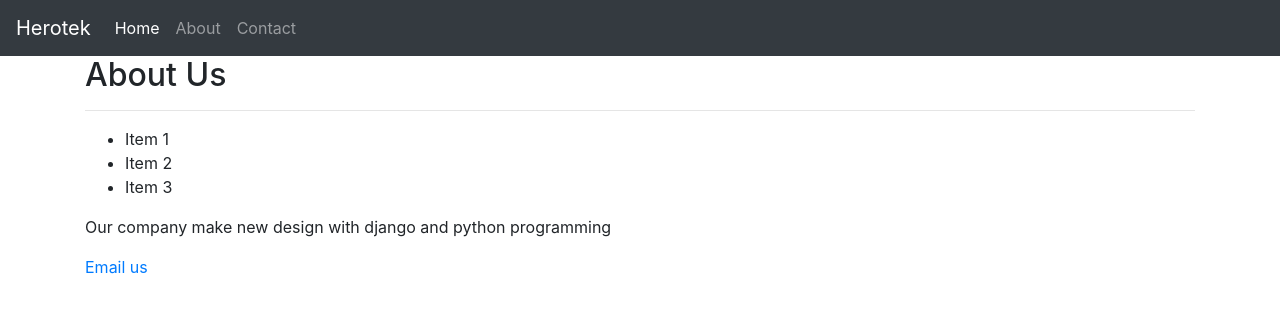
After one commit to nim4karimi/django-1-11, a Django app: page /about/ in a window 1280 px wide. The commit adds this page. Shown: the top 313 px of the page. Run offline with Django 3.2, Linux system fonts and the light colour scheme; some libraries are stand-ins or nearby versions.

Commit message:
navigation and bootstrap

```diff
--- a/djangoo/urls.py
+++ b/djangoo/urls.py
@@ -15,10 +15,10 @@ Including another URLconf
 """
 from django.conf.urls import url
 from django.contrib import admin
-from restaurants.views import home , home2 , home3
+from restaurants.views import home , contact , about , ContactView
 urlpatterns = [
     url(r'^admin/', admin.site.urls),
     url(r'^$', home),
-    url(r'^home2/$', home2),
-    url(r'^home3/$', home3),
+    url(r'^contact/$', ContactView.as_view()),
+    url(r'^about/$', about),
 ]
--- a/restaurants/views.py
+++ b/restaurants/views.py
@@ -1,7 +1,7 @@
 import random
 from django.http import HttpResponse
 from django.shortcuts import render
-
+from django.views import View
 
 # Create your views here.
 
@@ -17,10 +17,16 @@ def home(request):
     }
     return render(request,'home.html', context )
 
-def home2(request):
+def contact(request):
     context = {}
-    return render(request,'home2.html', context )
+    return render(request,'contact.html', context )
 
-def home3(request):
+def about(request):
     context = {}
-    return render(request,'home3.html', context )
+    return render(request,'about.html', context )
+
+
+class ContactView(View):
+    def get(self, request):
+        context = {}
+        return render(request, 'contact.html', context)
--- /dev/null
+++ b/templates/about.html
@@ -0,0 +1,13 @@
+{% extends "base.html" %}
+{% block title %}About || {{ block.super }} {% endblock title %}
+
+{% block content %}
+<h2> About Us  </h2>
+<hr>
+{% include 'snippets/sidebar.html' %}
+<p>Our company make new design with django and python programming </p>
+
+<a href="mailto:nima.karimi@live.com">Email us</a>
+
+
+{% endblock content %}
--- a/templates/base.html
+++ b/templates/base.html
@@ -2,13 +2,18 @@
 <html lang="en">
 <head>
     <meta charset="UTF-8">
-    <title> </title>
+    <meta name="viewport" content="width=device-width, initial-scale=1, shrink-to-fit=no">
+    <title>{% block title %} Herotek Co {% endblock title %}</title>
+{% include 'snippets/css.html' %}
 </head>
 <body>
-<h1> Herotek.ir </h1>
+{% include 'snippets/nav.html' %}
 <div class="container">
 {% block content %}
 {% endblock content %}
 </div>
+
+{% include 'snippets/js.html' %}
+
 </body>
 </html>
--- a/templates/home.html
+++ b/templates/home.html
@@ -1,4 +1,5 @@
 {% extends "base.html" %}
+{% block title %}Welcome || {{ block.super }} {% endblock title %}
 {% block content %}
 <h3>Hello LOL</h3>
 <p> this new shit {{html_var}} </p>
--- a/templates/home2.html
+++ /dev/null
@@ -1 +0,0 @@
-{
--- /dev/null
+++ b/templates/snippets/css.html
@@ -0,0 +1 @@
+<link rel="stylesheet" href="https://maxcdn.bootstrapcdn.com/bootstrap/4.0.0/css/bootstrap.min.css" integrity="sha384-Gn5384xqQ1aoWXA+058RXPxPg6fy4IWvTNh0E263XmFcJlSAwiGgFAW/dAiS6JXm" crossorigin="anonymous">
--- /dev/null
+++ b/templates/snippets/js.html
@@ -0,0 +1,3 @@
+<script src="https://code.jquery.com/jquery-3.2.1.slim.min.js" integrity="sha384-KJ3o2DKtIkvYIK3UENzmM7KCkRr/rE9/Qpg6aAZGJwFDMVNA/GpGFF93hXpG5KkN" crossorigin="anonymous"></script>
+<script src="https://cdnjs.cloudflare.com/ajax/libs/popper.js/1.12.9/umd/popper.min.js" integrity="sha384-ApNbgh9B+Y1QKtv3Rn7W3mgPxhU9K/ScQsAP7hUibX39j7fakFPskvXusvfa0b4Q" crossorigin="anonymous"></script>
+<script src="https://maxcdn.bootstrapcdn.com/bootstrap/4.0.0/js/bootstrap.min.js" integrity="sha384-JZR6Spejh4U02d8jOt6vLEHfe/JQGiRRSQQxSfFWpi1MquVdAyjUar5+76PVCmYl" crossorigin="anonymous"></script>
--- /dev/null
+++ b/templates/snippets/nav.html
@@ -0,0 +1,20 @@
+
+<nav class="navbar navbar-expand-lg navbar-dark bg-dark">
+  <a class="navbar-brand" href="#">Herotek</a>
+  <button class="navbar-toggler" type="button" data-toggle="collapse" data-target="#navbarNav" aria-controls="navbarNav" aria-expanded="false" aria-label="Toggle navigation">
+    <span class="navbar-toggler-icon"></span>
+  </button>
+  <div class="collapse navbar-collapse" id="navbarNav">
+    <ul class="navbar-nav">
+      <li class="nav-item active">
+        <a class="nav-link" href="/">Home</a>
+      </li>
+      <li class="nav-item">
+        <a class="nav-link" href="/about/">About</a>
+      </li>
+      <li class="nav-item">
+        <a class="nav-link" href="/contact/">Contact</a>
+      </li>
+    </ul>
+  </div>
+</nav>
--- /dev/null
+++ b/templates/snippets/sidebar.html
@@ -0,0 +1,6 @@
+<ul>
+    <li>Item 1</li>
+    <li>Item 2</li>
+    <li>Item 3</li>
+
+</ul>
```
Also changed, not shown: templates/contact.html (added, +8 -0 lines), templates/home3.html (deleted, +0 -11 lines).
